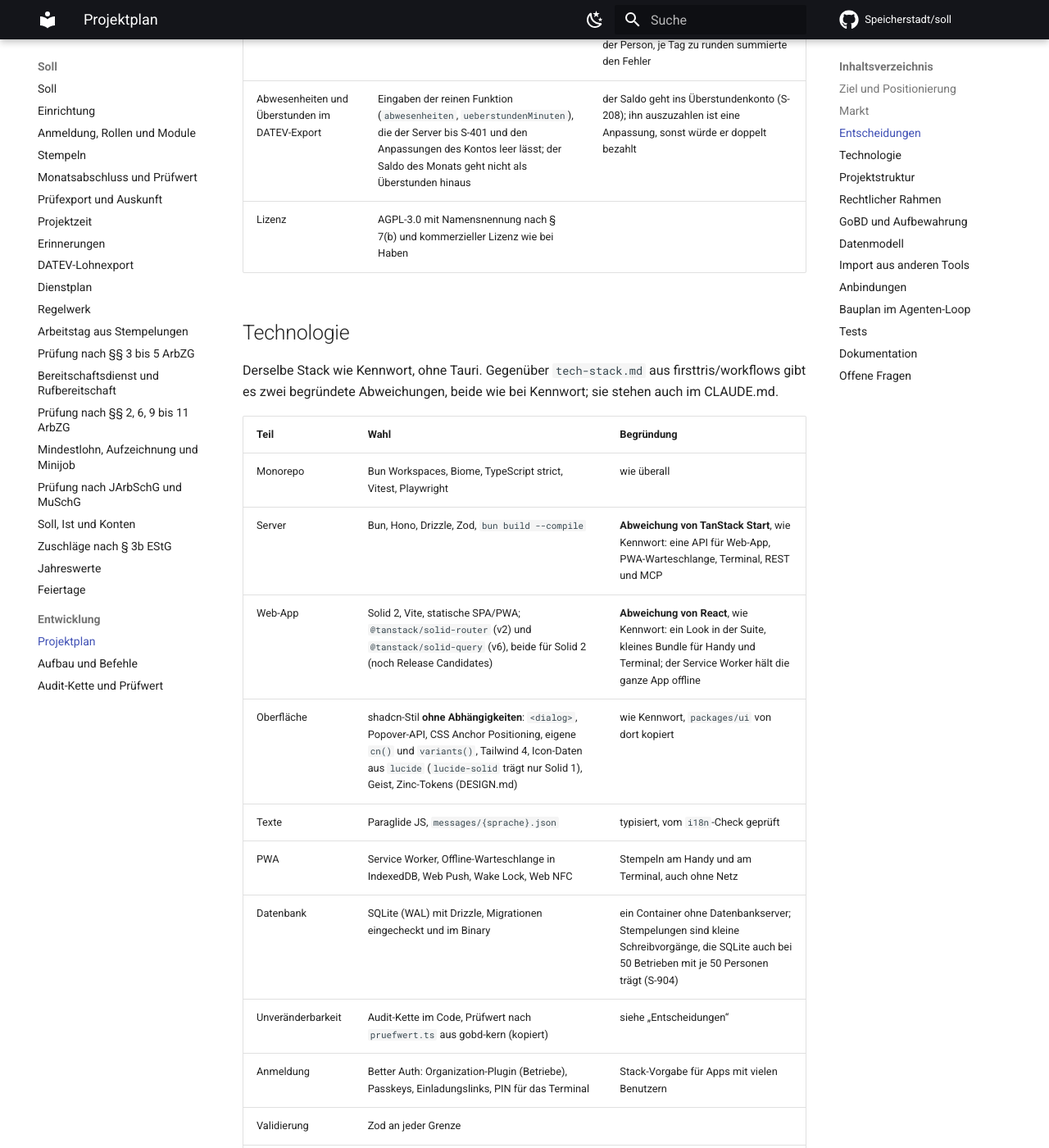
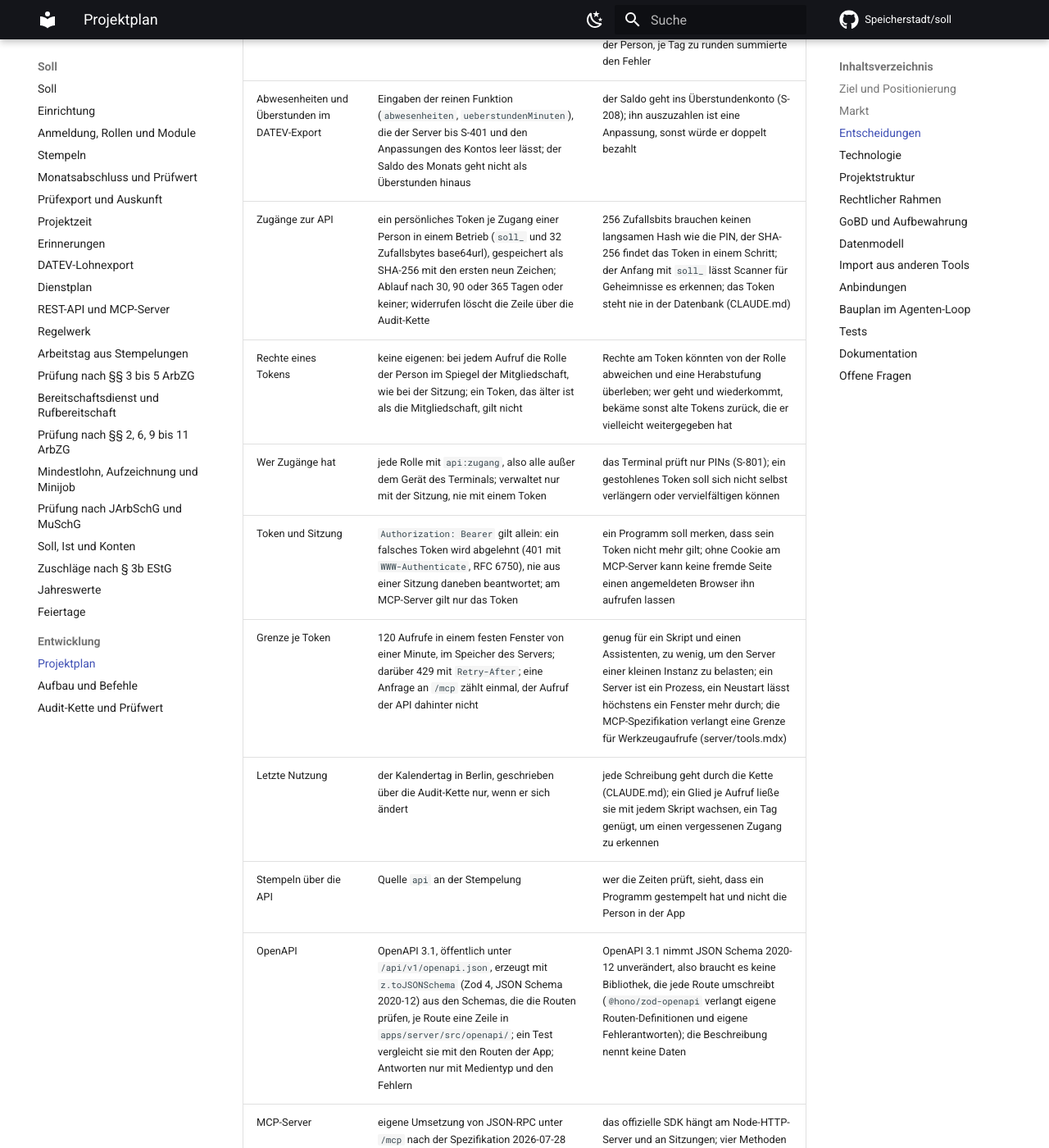
Before and after one commit to Speicherstadt/soll, an MkDocs documentation site: the page built from docs/plan.md, in a window 1280 px wide and 1400 px high, scrolled down 23037 px. Shown: the whole window at 82% size. Built offline with MkDocs 1.6.1 and Material for MkDocs 9.7.7, drawn with Linux system fonts in a browser that asks for light colours; comment, search, counter and statistics services are not loaded; some of the changed text lies outside the part shown.

Commit message:
S-607: docs for the REST API and the MCP server, decisions, README
Co-Authored-By: Claude Opus 5.5 <noreply@anthropic.com>
Claude-Session: https://claude.ai/code/session_01Y3rdfb3WLu6eQFD5t9ebz6

```diff
--- a/docs/plan.md
+++ b/docs/plan.md
@@ -162,6 +162,16 @@ Der Loop entscheidet danach und trägt neue Entscheidungen hier mit Grund ein.
 | Feiertagsstunden im DATEV-Export | für Stundenlohn das Soll des Modells am Feiertag (`ausfallMinuten`) abzüglich der an ihm gearbeiteten Minuten | § 2 Abs. 1 EntgFG bezahlt die Zeit, die „infolge eines gesetzlichen Feiertages ausfällt“; wer arbeitet, bekommt die Stunden und den Zuschlag, nicht beides doppelt |
 | Stunden im DATEV-Export | die Summe ganzer Minuten je Posten, einmal auf Hundertstel aufgerundet | zwei Nachkommastellen können 1/60 nicht halten; aufrunden geht nie zulasten der Person, je Tag zu runden summierte den Fehler |
 | Abwesenheiten und Überstunden im DATEV-Export | Eingaben der reinen Funktion (`abwesenheiten`, `ueberstundenMinuten`), die der Server bis S-401 und den Anpassungen des Kontos leer lässt; der Saldo des Monats geht nicht als Überstunden hinaus | der Saldo geht ins Überstundenkonto (S-208); ihn auszuzahlen ist eine Anpassung, sonst würde er doppelt bezahlt |
+| Zugänge zur API | ein persönliches Token je Zugang einer Person in einem Betrieb (`soll_` und 32 Zufallsbytes base64url), gespeichert als SHA-256 mit den ersten neun Zeichen; Ablauf nach 30, 90 oder 365 Tagen oder keiner; widerrufen löscht die Zeile über die Audit-Kette | 256 Zufallsbits brauchen keinen langsamen Hash wie die PIN, der SHA-256 findet das Token in einem Schritt; der Anfang mit `soll_` lässt Scanner für Geheimnisse es erkennen; das Token steht nie in der Datenbank (CLAUDE.md) |
+| Rechte eines Tokens | keine eigenen: bei jedem Aufruf die Rolle der Person im Spiegel der Mitgliedschaft, wie bei der Sitzung; ein Token, das älter ist als die Mitgliedschaft, gilt nicht | Rechte am Token könnten von der Rolle abweichen und eine Herabstufung überleben; wer geht und wiederkommt, bekäme sonst alte Tokens zurück, die er vielleicht weitergegeben hat |
+| Wer Zugänge hat | jede Rolle mit `api:zugang`, also alle außer dem Gerät des Terminals; verwaltet nur mit der Sitzung, nie mit einem Token | das Terminal prüft nur PINs (S-801); ein gestohlenes Token soll sich nicht selbst verlängern oder vervielfältigen können |
+| Token und Sitzung | `Authorization: Bearer` gilt allein: ein falsches Token wird abgelehnt (401 mit `WWW-Authenticate`, RFC 6750), nie aus einer Sitzung daneben beantwortet; am MCP-Server gilt nur das Token | ein Programm soll merken, dass sein Token nicht mehr gilt; ohne Cookie am MCP-Server kann keine fremde Seite einen angemeldeten Browser ihn aufrufen lassen |
+| Grenze je Token | 120 Aufrufe in einem festen Fenster von einer Minute, im Speicher des Servers; darüber 429 mit `Retry-After`; eine Anfrage an `/mcp` zählt einmal, der Aufruf der API dahinter nicht | genug für ein Skript und einen Assistenten, zu wenig, um den Server einer kleinen Instanz zu belasten; ein Server ist ein Prozess, ein Neustart lässt höchstens ein Fenster mehr durch; die MCP-Spezifikation verlangt eine Grenze für Werkzeugaufrufe (server/tools.mdx) |
+| Letzte Nutzung | der Kalendertag in Berlin, geschrieben über die Audit-Kette nur, wenn er sich ändert | jede Schreibung geht durch die Kette (CLAUDE.md); ein Glied je Aufruf ließe sie mit jedem Skript wachsen, ein Tag genügt, um einen vergessenen Zugang zu erkennen |
+| Stempeln über die API | Quelle `api` an der Stempelung | wer die Zeiten prüft, sieht, dass ein Programm gestempelt hat und nicht die Person in der App |
+| OpenAPI | OpenAPI 3.1, öffentlich unter `/api/v1/openapi.json`, erzeugt mit `z.toJSONSchema` (Zod 4, JSON Schema 2020-12) aus den Schemas, die die Routen prüfen, je Route eine Zeile in `apps/server/src/openapi/`; ein Test vergleicht sie mit den Routen der App; Antworten nur mit Medientyp und den Fehlern | OpenAPI 3.1 nimmt JSON Schema 2020-12 unverändert, also braucht es keine Bibliothek, die jede Route umschreibt (`@hono/zod-openapi` verlangt eigene Routen-Definitionen und eigene Fehlerantworten); die Beschreibung nennt keine Daten |
+| MCP-Server | eigene Umsetzung von JSON-RPC unter `/mcp` nach der Spezifikation 2026-07-28 (zustandslos, `server/discover`) und den Fassungen 2025-03-26 bis 2025-11-25 (`initialize`, ohne Sitzungskennung), Antwort als JSON, kein SSE; jedes Werkzeug ist ein Aufruf von `/api/v1` mit dem Token des Aufrufs | das offizielle SDK hängt am Node-HTTP-Server und an Sitzungen; vier Methoden sind weniger als eine Abhängigkeit; über die API gelten Rechte, Modulschalter und Trennung der Betriebe ohne zweite Prüfung |
+| Werkzeuge des MCP-Servers | Lesen von Betrieb, Tag, Monat, Kunden, Aufträgen, Tätigkeiten, Standorten und Woche im Dienstplan, Stempeln; nichts, was löscht oder abschließt; Projektzeit buchen folgt mit S-602 | ein Assistent soll fragen und stempeln können; Korrekturen brauchen einen Grund von der Person, Abschlüsse die Entscheidung des Betriebs |
 | Lizenz | AGPL-3.0 mit Namensnennung nach § 7(b) und kommerzieller Lizenz wie bei Haben | |
 
 ## Technologie
@@ -268,6 +278,7 @@ den Hash des Inhalts gebildet (S-102), gebaut wird die Aussonderung in S-901.
 | `datev_einstellungen`, `datev_personalnummern` | je Betrieb Berater- und Mandantennummer und die Lohnart je Posten; je Person die Personalnummer, im Betrieb eindeutig (S-308) | Audit-Kette |
 | `push_abos` | je Gerät die Person, das Abo für Web Push (Endpunkt und Schlüssel), der SHA-256 des Endpunkts und die Sprache der App (S-307) | Audit-Kette; Abo verschlüsselt mit `SOLL_SECRET_KEY` |
 | `erinnerungen`, `erinnerungseinstellungen`, `erinnerungsregeln` | jede gesendete Erinnerung mit Person, Art, Bezug und Zeitpunkt (eindeutig); je Person die abgeschalteten Arten und die Mail; je Betrieb die Zeiten (S-307) | Audit-Kette; `erinnerungen` nur anfügen |
+| `api_zugaenge` | je Zugang Person, Name, SHA-256 des Tokens und seine ersten neun Zeichen, angelegt, Ablauf, Tag der letzten Nutzung (S-607) | Audit-Kette; nie das Token |
 | `instanzschluessel` | Schlüssel der Instanz, unter `betrieb_id` `instanz`: das VAPID-Schlüsselpaar für Web Push (S-307) | Audit-Kette; privater Teil verschlüsselt mit `SOLL_SECRET_KEY` |
 | `konto_anpassungen` | Startsaldo, Auszahlung, Resturlaub | Audit-Kette |
 | `kunden`, `projekte`, `taetigkeiten`, `stundensaetze`, `projektzeiten` | Kunde mit Nummer; Auftrag eines Kunden mit Budget in Minuten und Cent und Schwelle der Warnung; eigene Tätigkeiten und die Einstellung der festen; Stundensätze in Cent mit gültig ab; je Kunde, Auftrag und Tätigkeit optional eine Kennung in einer anderen Quelle (S-601); Zeiten, abgerechnet am | Audit-Kette; archiviert statt gelöscht, solange etwas sie nennt; gesperrt ab „abgerechnet“ |
--- a/mkdocs.yml
+++ b/mkdocs.yml
@@ -69,6 +69,7 @@ nav:
   - Erinnerungen: erinnerungen.md
   - DATEV-Lohnexport: datev.md
   - Dienstplan: dienstplan.md
+  - REST-API und MCP-Server: api.md
   - Regelwerk: regeln.md
   - Arbeitstag aus Stempelungen: arbeitstag.md
   - Prüfung nach §§ 3 bis 5 ArbZG: pruefung.md
```
Also changed, not shown: README.md (+1 -0 lines), docs/anmeldung.md (+2 -0 lines), docs/api.md (added, +89 -0 lines), docs/stempeln.md (+1 -1 lines), 1 other file.
